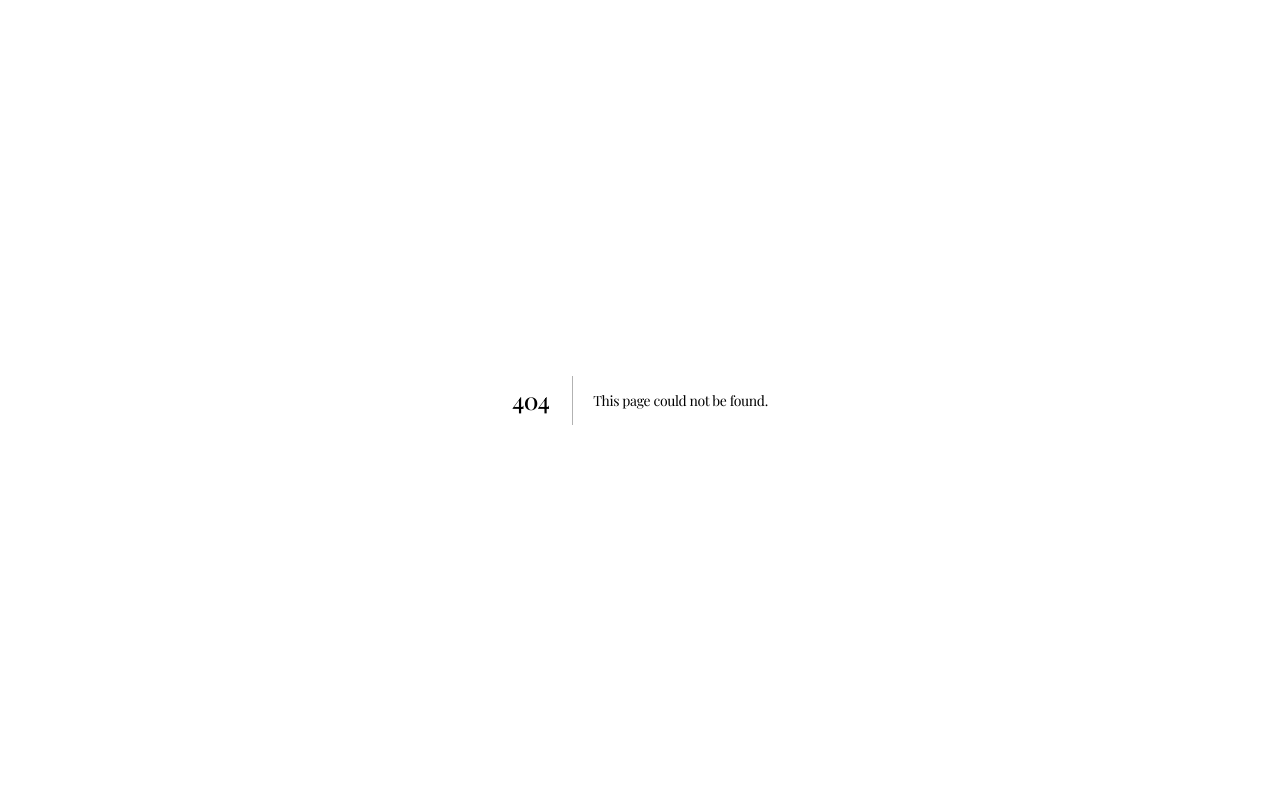
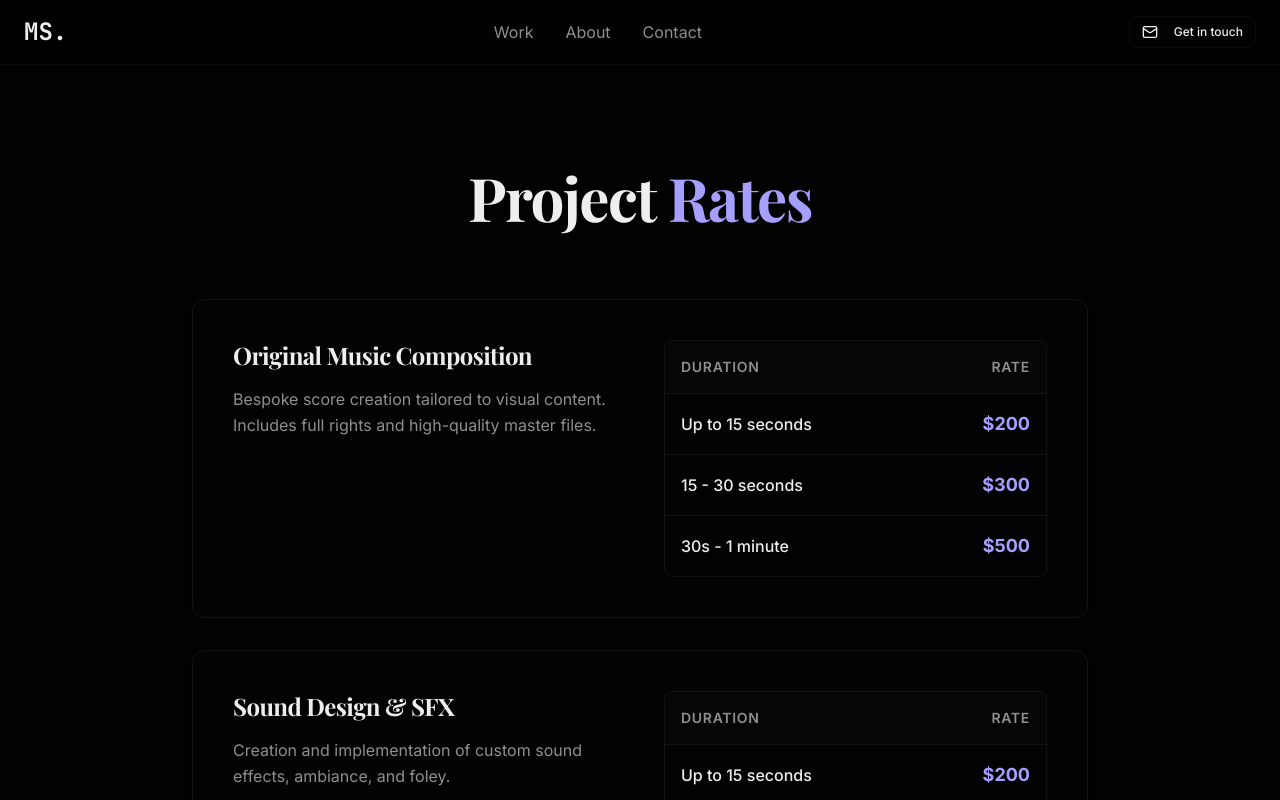
Before and after one commit to maximosigniorini/personal-website, a Next.js app: page /price-list in a window 1280 px wide. Before the commit this address had no page. Shown: the top 800 px of the page. Built offline with nearby package versions, Linux system fonts and the light colour scheme; a web font is replaced by a local one.

Commit message:
Adding a hidden price list page for clients

```diff
--- /dev/null
+++ b/app/price-list/page.tsx
@@ -0,0 +1,146 @@
+"use client"
+
+import { Navigation } from "@/components/navigation"
+import { Badge } from "@/components/ui/badge"
+import { Card } from "@/components/ui/card"
+import { SiLinkedin, SiInstagram, SiYoutube } from "react-icons/si"
+
+const services = [
+  {
+    title: "Original Music Composition",
+    description: "Bespoke score creation tailored to visual content. Includes full rights and high-quality master files.",
+    rates: [
+      { duration: "Up to 15 seconds", price: "$200" },
+      { duration: "15 - 30 seconds", price: "$300" },
+      { duration: "30s - 1 minute", price: "$500" },
+    ],
+  },
+  {
+    title: "Sound Design & SFX",
+    description: "Creation and implementation of custom sound effects, ambiance, and foley.",
+    rates: [
+      { duration: "Up to 15 seconds", price: "$200" },
+      { duration: "15 - 30 seconds", price: "$300" },
+      { duration: "30s - 1 minute", price: "$500" },
+    ],
+  },
+  {
+    title: "Full Audio Post-Production",
+    description: "Comprehensive service combining custom music, sound design, dialogue editing, and final mix.",
+    rates: [
+      { duration: "Up to 15 seconds", price: "$400" },
+      { duration: "15 - 30 seconds", price: "$500" },
+      { duration: "30s - 1 minute", price: "$800" },
+    ],
+  }
+]
+
+export default function PriceListPage() {
+  return (
+    <div className="min-h-screen bg-background flex flex-col">
+      <Navigation />
+
+      <main className="flex-grow pt-32 pb-16 md:pt-40 md:pb-24 px-6">
+        <div className="max-w-4xl mx-auto space-y-16">
+
+          <div className="text-center space-y-6 animate-fade-in-up">
+            <h1 className="text-4xl sm:text-5xl lg:text-6xl font-serif font-bold leading-tight text-balance">
+              Project <span className="text-primary block sm:inline">Rates</span>
+            </h1>
+          </div>
+
+          <div className="grid gap-8">
+            {services.map((service, index) => (
+              <Card key={index} className="p-8 md:p-10 hover:shadow-lg transition-all duration-300 bg-muted/10 border-border">
+                <div className="flex flex-col md:flex-row gap-8 md:gap-12">
+                  <div className="md:w-1/2 space-y-4">
+                    <h2 className="text-2xl font-bold">{service.title}</h2>
+                    <p className="text-muted-foreground leading-relaxed text-pretty">
+                      {service.description}
+                    </p>
+                  </div>
+                  <div className="md:w-1/2 flex flex-col justify-center">
+                    <div className="bg-background/50 rounded-lg border border-border overflow-hidden">
+                      <div className="grid grid-cols-2 bg-muted/50 p-4 border-b border-border text-sm font-semibold text-muted-foreground uppercase tracking-wider">
+                        <div>Duration</div>
+                        <div className="text-right">Rate</div>
+                      </div>
+                      <div className="divide-y divide-border">
+                        {service.rates.map((rate, rIndex) => (
+                          <div key={rIndex} className="grid grid-cols-2 p-4 hover:bg-muted/20 transition-colors items-center">
+                            <div className="font-medium text-sm sm:text-base">{rate.duration}</div>
+                            <div className="text-right text-lg font-bold text-primary">{rate.price}</div>
+                          </div>
+                        ))}
+                      </div>
+                    </div>
+                  </div>
+                </div>
+              </Card>
+            ))}
+          </div>
+
+          <div className="grid md:grid-cols-2 gap-8 pt-8">
+            <Card className="p-8 bg-primary/5 border-primary/20 space-y-4 hover:border-primary/40 transition-colors">
+              <h3 className="text-xl font-bold">Flexible Rates</h3>
+              <p className="text-muted-foreground text-pretty">
+                For projects with an extended timeline or complex scope, a day or half-day rate may be more suitable.
+              </p>
+              <div className="pt-4 space-y-3">
+                <div className="flex justify-between items-center bg-background p-4 rounded-lg border border-border">
+                  <span className="font-medium">Day Rate (8 hours)</span>
+                  <span className="font-bold text-primary text-lg">$520</span>
+                </div>
+                <div className="flex justify-between items-center bg-background p-4 rounded-lg border border-border">
+                  <span className="font-medium">Hourly Rate</span>
+                  <span className="font-bold text-primary text-lg">$65</span>
+                </div>
+              </div>
+            </Card>
+
+            <Card className="p-8 bg-muted/30 space-y-4">
+              <h3 className="text-xl font-bold">Please Note</h3>
+              <p className="text-muted-foreground leading-relaxed text-pretty">
+                All project quotes are based on a detailed scope of work. Please share your video, script, or creative brief for a precise, tailored estimate.
+              </p>
+              <div className="pt-4">
+                <p className="text-sm font-medium text-foreground/80 p-4 bg-background rounded-lg border border-border">
+                  Prices listed are an estimate in USD. Final costs are confirmed upon project agreement.
+                </p>
+              </div>
+            </Card>
+          </div>
+
+        </div>
+      </main>
+
+      {/* Footer */}
+      <footer className="py-12 px-6 border-t border-border bg-muted/30">
+        <div className="max-w-7xl mx-auto">
+          <div className="flex flex-col md:flex-row justify-between items-center space-y-4 md:space-y-0">
+            <div className="text-center md:text-left">
+              <div className="font-bold text-xl mb-2">Maximo Signiorini</div>
+              <p className="text-muted-foreground">Sound Designer & Music Composer</p>
+            </div>
+
+            <div className="flex items-center space-x-6">
+              <a href="https://www.linkedin.com/in/maximo-signiorini/" className="text-muted-foreground hover:text-primary transition-colors" target="_blank" rel="noreferrer">
+                <SiLinkedin className="w-5 h-5" />
+              </a>
+              <a href="https://www.instagram.com/maxsig.lab/" className="text-muted-foreground hover:text-primary transition-colors" target="_blank" rel="noreferrer">
+                <SiInstagram className="w-5 h-5" />
+              </a>
+              <a href="https://www.youtube.com/@maximosigniorini" className="text-muted-foreground hover:text-primary transition-colors" target="_blank" rel="noreferrer">
+                <SiYoutube className="w-5 h-5" />
+              </a>
+            </div>
+          </div>
+
+          <div className="mt-8 pt-8 border-t border-border text-center text-muted-foreground">
+            <p>&copy; {new Date().getFullYear()} Maximo Signiorini. All rights reserved.</p>
+          </div>
+        </div>
+      </footer>
+    </div>
+  )
+}
--- a/components/navigation.tsx
+++ b/components/navigation.tsx
@@ -1,6 +1,7 @@
 "use client"
 
 import { useState, useEffect } from "react"
+import { usePathname, useRouter } from "next/navigation"
 import { Button } from "@/components/ui/button"
 import { Mail, Menu, X } from "lucide-react"
 import { cn } from "@/lib/utils"
@@ -8,6 +9,8 @@ import { cn } from "@/lib/utils"
 export function Navigation() {
   const [isScrolled, setIsScrolled] = useState(false)
   const [isMobileMenuOpen, setIsMobileMenuOpen] = useState(false)
+  const pathname = usePathname()
+  const router = useRouter()
 
   useEffect(() => {
     const handleScroll = () => {
@@ -19,10 +22,16 @@ export function Navigation() {
   }, [])
 
   const scrollToSection = (sectionId: string) => {
-    const element = document.getElementById(sectionId)
-    if (element) {
-      element.scrollIntoView({ behavior: "smooth" })
-      setIsMobileMenuOpen(false)
+    setIsMobileMenuOpen(false)
+    if (pathname !== "/") {
+      router.push(`/#${sectionId}`)
+    } else {
+      const element = document.getElementById(sectionId)
+      if (element) {
+        element.scrollIntoView({ behavior: "smooth" })
+      } else {
+        router.push(`/#${sectionId}`)
+      }
     }
   }
 
```
